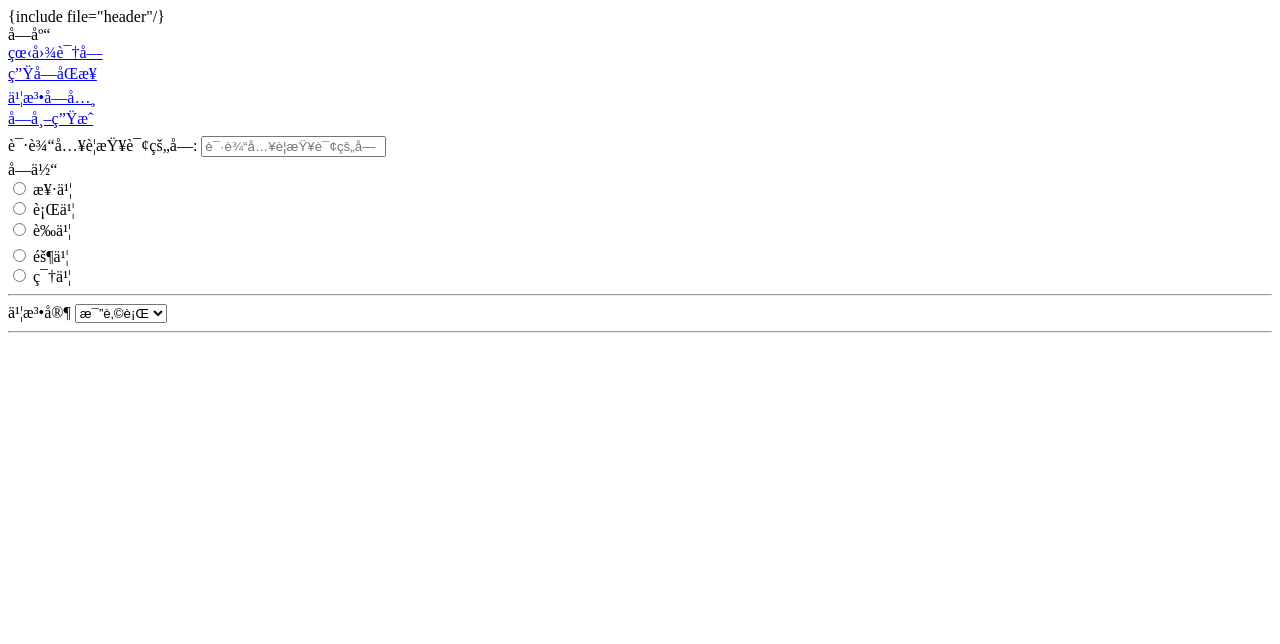
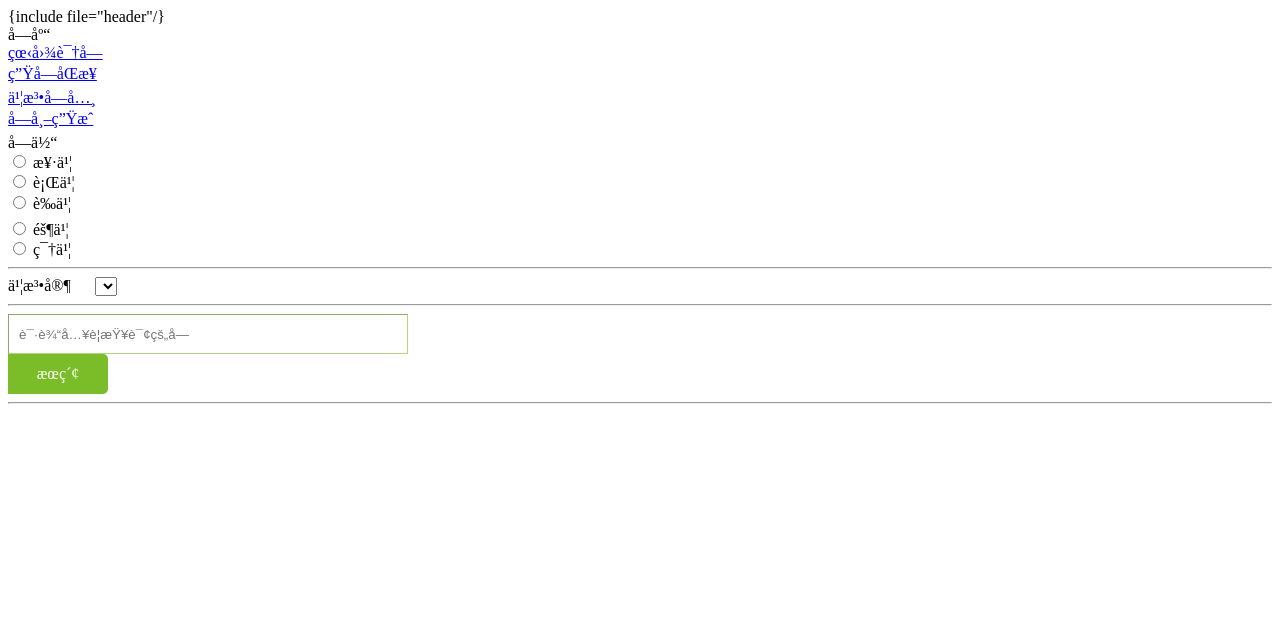
Before and after one commit to TakikuZhu/BijianxingWeb, a PHP site: page /DbName/application/library/view/dict/dict.html in a window 1280 px wide. Shown: the top 644 px of the page. Run offline with PHP 8.4, Linux system fonts and the light colour scheme; lists and menus that the app fills with data are empty.

Commit message:
修改搜索框样式 对页面样式进行调整

```diff
--- a/application/library/view/dict/dict.html
+++ b/application/library/view/dict/dict.html
@@ -21,11 +21,7 @@
 			<div class="right_box">
 				<!--<div class="right_box_bg"></div>-->
 				<div class="mesBox">
-					<div>
-						<label>请输入要查询的字:</label>
-						<input id="_font" type="text" placeholder="请输入要查询的字"/>
 
-					</div>
 					<div class="fontTypeGroup">
 						<label class="fontTypeGroupLable">字体</label>
 						<div>
@@ -55,11 +51,16 @@
 					<hr />
 					<div class="fontAuthor">
 						<label>书法家</label>
-						<select id="authers" style="position: inherit;">
-							<option value="默认">比肩行</option>
+						<select id="authers" style="position: inherit;margin-left: 20px;">
+
 						</select>
-						<div class="search_btn" style="left: 200px;
-    top: 165px;"></div>
+
+					</div>
+					<hr />
+					<div style="position: relative;">
+						<!--<label>请输入要查询的字:</label>-->
+						<input id="_font" class="search_box_style1" type="text" name="_name" placeholder="请输入要查询的字"/>
+						<div class="search_box_btn_style1 search_btn">搜索</div>
 					</div>
 					<hr />
 					<div id="search_box" class="dict_search_box">
--- a/public/static/libraryResources/css/dict.css
+++ b/public/static/libraryResources/css/dict.css
@@ -37,3 +37,27 @@
 	margin-bottom: 15px;
 	text-align: center;
 }
+
+.search_box_style1{
+	padding: 10px;
+	width: 400px;
+	height: 40px;
+	border-color: rgba(123,189,40,.6);
+	border-width: 1px;
+	box-sizing: border-box;
+}
+.search_box_btn_style1 {
+	background: rgba(123,189,40,1);
+	text-align: center;
+	height: 40px;
+	width: 100px;
+	left: 310px;
+	border-radius: 0 5px 5px 0;
+	color: #fff;
+	line-height: 40px;
+	top: 0;
+}
+.search_box .search_box_style1{
+	border-color: rgba(123,189,40,.6);
+
+}
```
